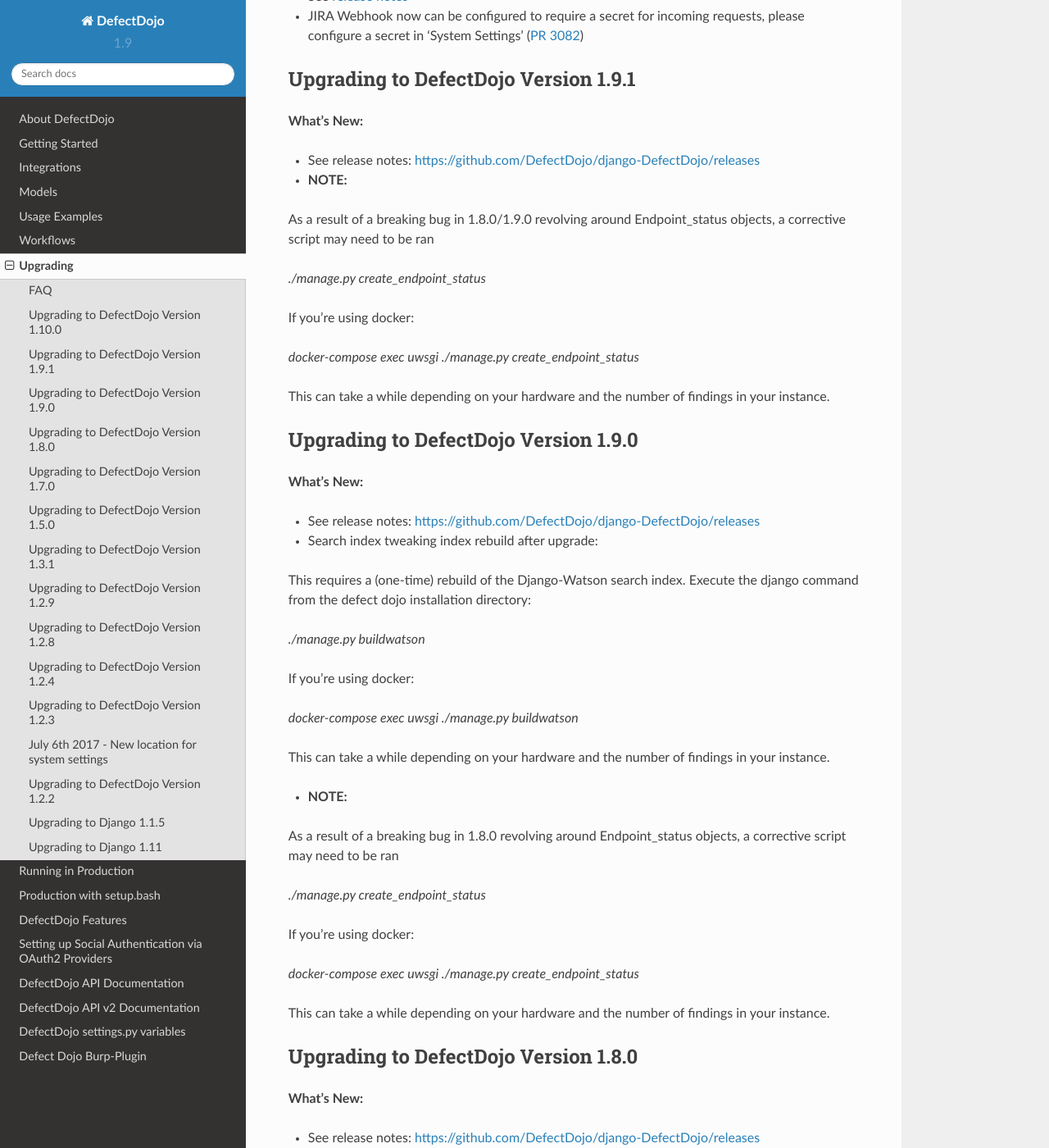
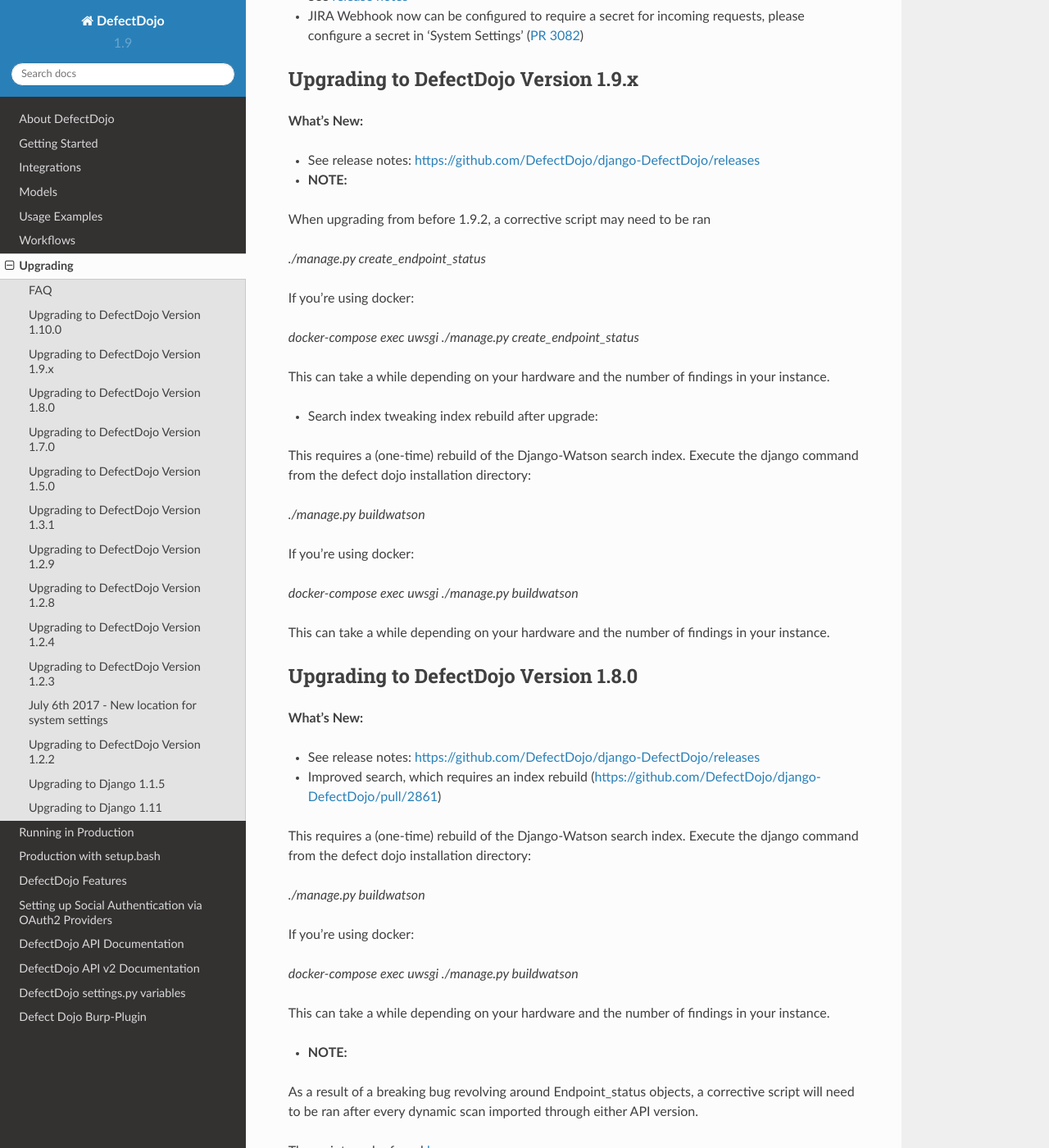
Before and after one commit to DefectDojo/Documentation, a Sphinx documentation site: the page built from docs/upgrading.rst, in a window 1280 px wide and 1400 px high, scrolled down 1281 px. Shown: the whole window at 82% size. Built offline with Sphinx 7.4.7 and the Read the Docs theme 2.0.0, drawn with Linux system fonts in a browser that asks for light colours.

Commit message:
combine 1.9.x

```diff
--- a/docs/upgrading.rst
+++ b/docs/upgrading.rst
@@ -50,7 +50,7 @@
 - JIRA Webhook now can be configured to require a secret for incoming requests, please configure a secret in 'System Settings' (`PR 3082 <https://github.com/DefectDojo/django-DefectDojo/pull/3082>`_)
 
 
-Upgrading to DefectDojo Version 1.9.1
+Upgrading to DefectDojo Version 1.9.x
 -------------------------------------
 **What's New:**
 
@@ -58,7 +58,7 @@
 
 - **NOTE:**
 
-As a result of a breaking bug in 1.8.0/1.9.0 revolving around Endpoint_status objects, a corrective script may need to be ran
+When upgrading from before 1.9.2, a corrective script may need to be ran
 
 `./manage.py create_endpoint_status`
 
@@ -68,12 +68,6 @@
 
 This can take a while depending on your hardware and the number of findings in your instance.
 
-
-Upgrading to DefectDojo Version 1.9.0
--------------------------------------
-**What's New:**
-
-- See release notes: https://github.com/DefectDojo/django-DefectDojo/releases
 - Search index tweaking index rebuild after upgrade:
 
 This requires a (one-time) rebuild of the Django-Watson search index. Execute the django command from the defect dojo installation directory:
@@ -85,19 +79,6 @@
 `docker-compose exec uwsgi ./manage.py buildwatson`
 
 This can take a while depending on your hardware and the number of findings in your instance.
-
-- **NOTE:**
-
-As a result of a breaking bug in 1.8.0 revolving around Endpoint_status objects, a corrective script may need to be ran
-
-`./manage.py create_endpoint_status`
-
-If you're using docker:
-
-`docker-compose exec uwsgi ./manage.py create_endpoint_status`
-
-This can take a while depending on your hardware and the number of findings in your instance.
-
 
 
 Upgrading to DefectDojo Version 1.8.0
```
